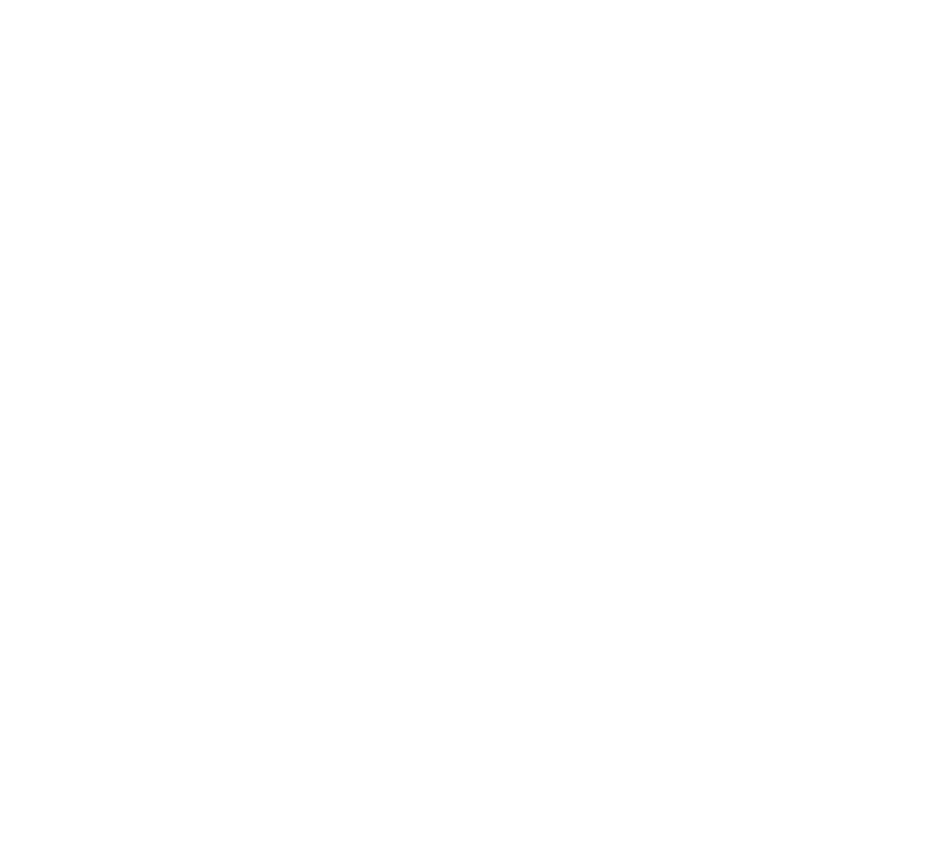
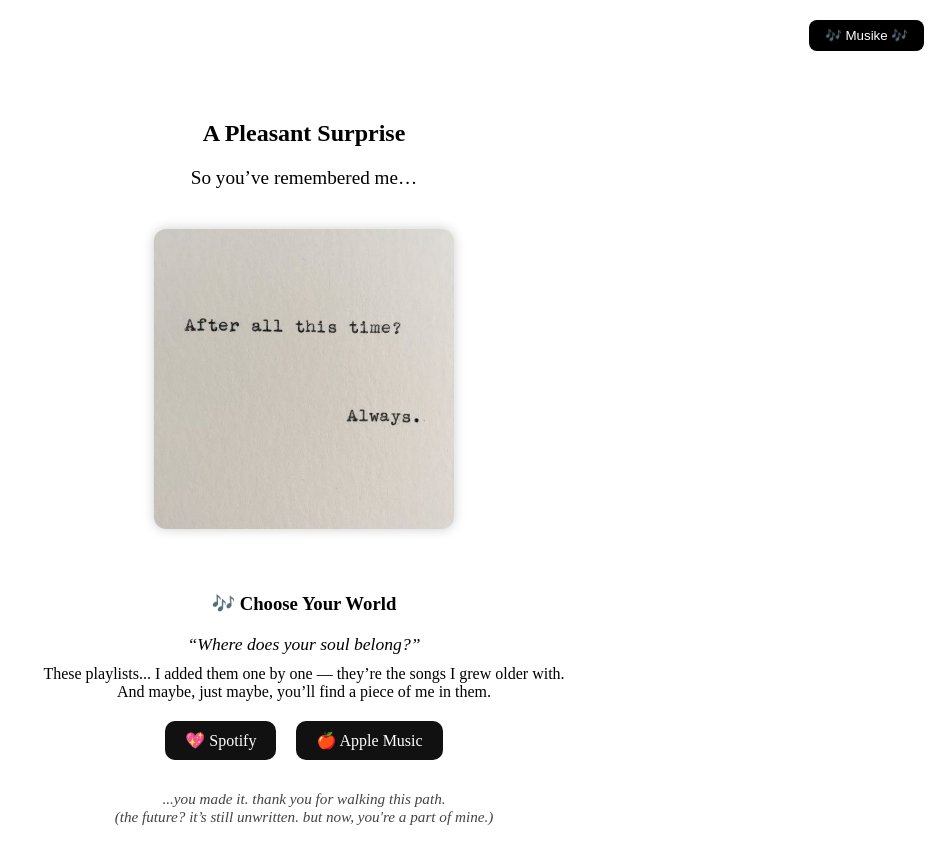
Before and after one commit to utkarshsingx/foralltime-always, a React (Vite) app: page /page8 in a window 1280 px wide. Before the commit this address had no page. Shown: the top 864 px of the page, without its empty margins (336-1280 px from the left). Before the commit the page ends 800 px from the top, so only its background shows below. Built offline with nearby package versions, Linux system fonts and the light colour scheme.

Commit message:
added final page

```diff
--- a/src/main.jsx
+++ b/src/main.jsx
@@ -9,6 +9,8 @@ import Page3 from "./pages/Page3";
 import Page4 from "./pages/Page4";
 import Page5 from "./pages/Page5";
 import Page6 from "./pages/Page6";
+import Page7 from "./pages/Page7";
+import Page8 from "./pages/Page8";
 
 ReactDOM.createRoot(document.getElementById("root")).render(
   <Router>
@@ -20,6 +22,9 @@ ReactDOM.createRoot(document.getElementById("root")).render(
       <Route path="/page4" element={<Page4 />} />
       <Route path="/page5" element={<Page5 />} />
       <Route path="/page6" element={<Page6 />} />
+      <Route path="/page7" element={<Page7 />} />
+            <Route path="/page8" element={<Page8 />} />
+
     </Routes>
   </Router>
 );
--- /dev/null
+++ b/src/pages/Page7.jsx
@@ -0,0 +1,191 @@
+import React, { useState, useRef, useEffect } from "react";
+import { useNavigate } from "react-router-dom";
+
+function Page7() {
+  const [confirmText, setConfirmText] = useState("");
+  const [error, setError] = useState("");
+  const navigate = useNavigate();
+  const audioRef = useRef(null);
+
+  useEffect(() => {
+    const audio = audioRef.current;
+    audio.volume = 0.5;
+    const playPromise = audio.play();
+    if (playPromise !== undefined) {
+      playPromise.catch(() => {
+        console.log("Autoplay blocked. User interaction needed.");
+      });
+    }
+
+    return () => {
+      audio.pause();
+      audio.currentTime = 0;
+    };
+  }, []);
+
+  const toggleAudio = () => {
+    const audio = audioRef.current;
+    if (audio.paused) audio.play();
+    else audio.pause();
+  };
+
+  const handleConfirm = () => {
+    if (
+      confirmText.trim().toLowerCase() ===
+      "yes, i understand and i want to move forward"
+    ) {
+      window.open("https://forms.gle/uJQ5ToE1XsaSPetZ6", "_blank");
+      setTimeout(() => {
+        navigate("/page8");
+      }, 3000); // Redirect after form link is opened
+    } else {
+      setError(
+        "❗️Incorrect confirmation. The ritual must be honored precisely."
+      );
+    }
+  };
+
+  return (
+    <div style={styles.container}>
+      <audio ref={audioRef} loop src="/audio/stars.mp3" />
+
+      <h2>🩸 The Reveal — A Bond Signed in Code</h2>
+
+      <p style={styles.intro}>
+        This is it. A form not just of data, but of memory and meaning.
+        <br />
+        To be part of the **blood bond**, fill it out. Every word is welcome —
+        even the ones you never said.
+      </p>
+
+      <div style={styles.box}>
+        <p>
+          🔗 Click below to open the form. After you're done, the path ahead
+          shall be revealed.
+        </p>
+
+        <button
+          onClick={() =>
+            window.open("https://forms.gle/uJQ5ToE1XsaSPetZ6", "_blank")
+          }
+          style={styles.linkButton}
+        >
+          📝 Fill the Ritual Form
+        </button>
+      </div>
+
+      <hr style={styles.divider} />
+
+      <h3>🚨 Final Confirmation</h3>
+      <p style={styles.warning}>
+        If you're unsure, you still have time to turn back.
+        <br />
+        But once this gate opens, there's no going back.
+      </p>
+
+      <p>
+        Type exactly:{" "}
+        <code>"Yes, I understand and I want to move forward"</code>
+      </p>
+
+      <input
+        type="text"
+        value={confirmText}
+        onChange={(e) => {
+          setConfirmText(e.target.value);
+          setError("");
+        }}
+        style={styles.input}
+        placeholder="Type your confirmation..."
+      />
+      <br />
+      <button onClick={handleConfirm} style={styles.confirmButton}>
+        Proceed to Final Phase
+      </button>
+
+      {error && <p style={styles.error}>{error}</p>}
+
+      <button onClick={toggleAudio} style={styles.audioButton}>
+        🎶 Musike 🎶
+      </button>
+    </div>
+  );
+}
+
+const styles = {
+  container: {
+    textAlign: "center",
+    padding: "5%",
+    fontFamily: "serif",
+    minHeight: "100vh",
+    position: "relative",
+    zIndex: 1,
+    color: "#000",
+  },
+  intro: {
+    fontSize: "1.1em",
+    marginBottom: "30px",
+  },
+  box: {
+    background: "#f5f5f5",
+    padding: "20px",
+    borderRadius: "10px",
+    maxWidth: "500px",
+    margin: "0 auto 30px",
+  },
+  linkButton: {
+    marginTop: "10px",
+    padding: "10px 16px",
+    backgroundColor: "#1d1d1d",
+    color: "#fff",
+    border: "none",
+    borderRadius: "8px",
+    cursor: "pointer",
+  },
+  divider: {
+    margin: "40px auto",
+    width: "60%",
+    opacity: 0.2,
+  },
+  warning: {
+    color: "#990000",
+    fontStyle: "italic",
+    marginBottom: "20px",
+  },
+  input: {
+    padding: "10px",
+    borderRadius: "8px",
+    fontSize: "1em",
+    backgroundColor: "#222",
+    color: "#fff",
+    border: "1px solid #999",
+    width: "80%",
+    maxWidth: "400px",
+  },
+  confirmButton: {
+    marginTop: "15px",
+    padding: "10px 20px",
+    backgroundColor: "#111",
+    color: "#fff",
+    border: "none",
+    borderRadius: "10px",
+    cursor: "pointer",
+  },
+  error: {
+    color: "red",
+    marginTop: "10px",
+  },
+  audioButton: {
+    position: "fixed",
+    top: 20,
+    right: 20,
+    background: "#000",
+    color: "#fff",
+    border: "none",
+    borderRadius: "8px",
+    padding: "8px 16px",
+    cursor: "pointer",
+  },
+};
+
+export default Page7;
--- /dev/null
+++ b/src/pages/Page8.jsx
@@ -0,0 +1,158 @@
+import React, { useEffect, useRef } from "react";
+
+function Page8() {
+  const audioRef = useRef(null);
+
+  useEffect(() => {
+    const audio = audioRef.current;
+    audio.volume = 0.4;
+
+    const playPromise = audio.play();
+    if (playPromise !== undefined) {
+      playPromise.catch(() => {
+        console.log("Autoplay blocked. User interaction needed.");
+      });
+    }
+
+    return () => {
+      audio.pause();
+      audio.currentTime = 0;
+    };
+  }, []);
+
+  const toggleAudio = () => {
+    const audio = audioRef.current;
+    if (audio.paused) audio.play();
+    else audio.pause();
+  };
+
+  return (
+    <div style={styles.container}>
+      <audio ref={audioRef} loop src="/audio/stars.mp3" />
+
+      <h2>A Pleasant Surprise</h2>
+
+      <p style={styles.message}>
+        So you’ve remembered me…
+        <br />
+      </p>
+      <img src="/public/always.jpeg" alt="Final Art" style={styles.image} />
+
+      <div style={styles.section}>
+        <h3>🎶 Choose Your World</h3>
+        <p style={styles.subtitle}>“Where does your soul belong?”</p>
+
+        <p style={styles.text}>
+          These playlists... I added them one by one — they’re the songs I grew
+          older with.
+          <br />
+          And maybe, just maybe, you’ll find a piece of me in them.
+        </p>
+
+        <div style={styles.links}>
+          <a
+            href="https://open.spotify.com/playlist/1Q164nZC4p2NhSVfY7Qasi"
+            target="_blank"
+            rel="noopener noreferrer"
+            style={styles.linkButton}
+          >
+            💖 Spotify
+          </a>
+          <a
+            href="https://music.apple.com/in/playlist/25-07-02/pl.u-mJy8gPBINeAKjdo"
+            target="_blank"
+            rel="noopener noreferrer"
+            style={styles.linkButton}
+          >
+            🍎 Apple Music
+          </a>
+        </div>
+
+        <p style={styles.footnote}>
+          ...you made it. thank you for walking this path.
+          <br />
+          (the future? it’s still unwritten. but now, you're a part of mine.)
+        </p>
+      </div>
+
+      <button onClick={toggleAudio} style={styles.audioButton}>
+        🎶 Musike 🎶
+      </button>
+    </div>
+  );
+}
+
+const styles = {
+  container: {
+    textAlign: "center",
+    padding: "5%",
+    fontFamily: "serif",
+    minHeight: "100vh",
+    position: "relative",
+    color: "#000",
+  },
+  image: {
+    width: "300px",
+    maxWidth: "90%",
+    margin: "20px auto",
+    borderRadius: "12px",
+    boxShadow: "0 0 12px rgba(0,0,0,0.2)",
+  },
+  message: {
+    fontSize: "1.2em",
+    margin: "20px 0",
+  },
+  quote: {
+    fontStyle: "italic",
+    color: "#444",
+  },
+  bold: {
+    fontWeight: "bold",
+    fontSize: "1.3em",
+  },
+  section: {
+    marginTop: "40px",
+  },
+  subtitle: {
+    fontSize: "1.1em",
+    marginBottom: "10px",
+    fontStyle: "italic",
+  },
+  text: {
+    margin: "10px auto 20px",
+    maxWidth: "600px",
+  },
+  links: {
+    display: "flex",
+    justifyContent: "center",
+    gap: "20px",
+    marginBottom: "30px",
+    flexWrap: "wrap",
+  },
+  linkButton: {
+    padding: "10px 20px",
+    backgroundColor: "#111",
+    color: "#fff",
+    borderRadius: "10px",
+    textDecoration: "none",
+    transition: "0.3s",
+  },
+  footnote: {
+    fontSize: "0.95em",
+    color: "#444",
+    fontStyle: "italic",
+  },
+  audioButton: {
+    position: "fixed",
+    top: 20,
+    right: 20,
+    background: "#000",
+    color: "#fff",
+    border: "none",
+    borderRadius: "8px",
+    padding: "8px 16px",
+    cursor: "pointer",
+  },
+};
+
+export default Page8;
```
Also changed, not shown: public/always.jpeg (added).
